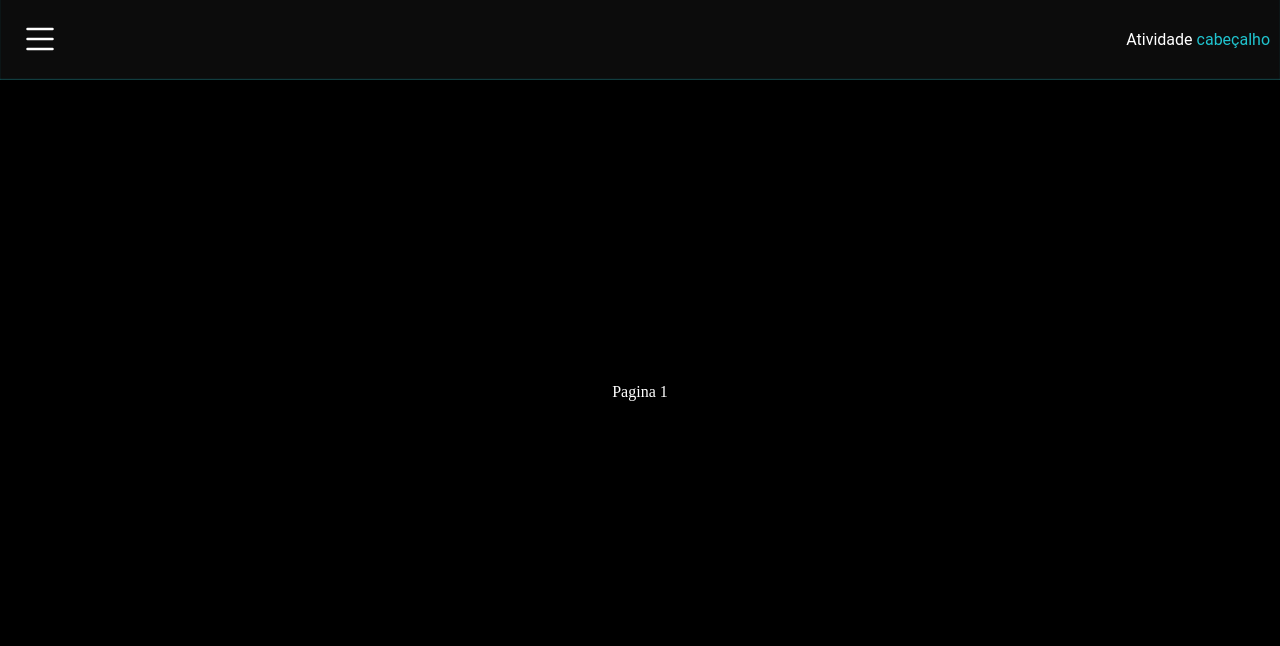
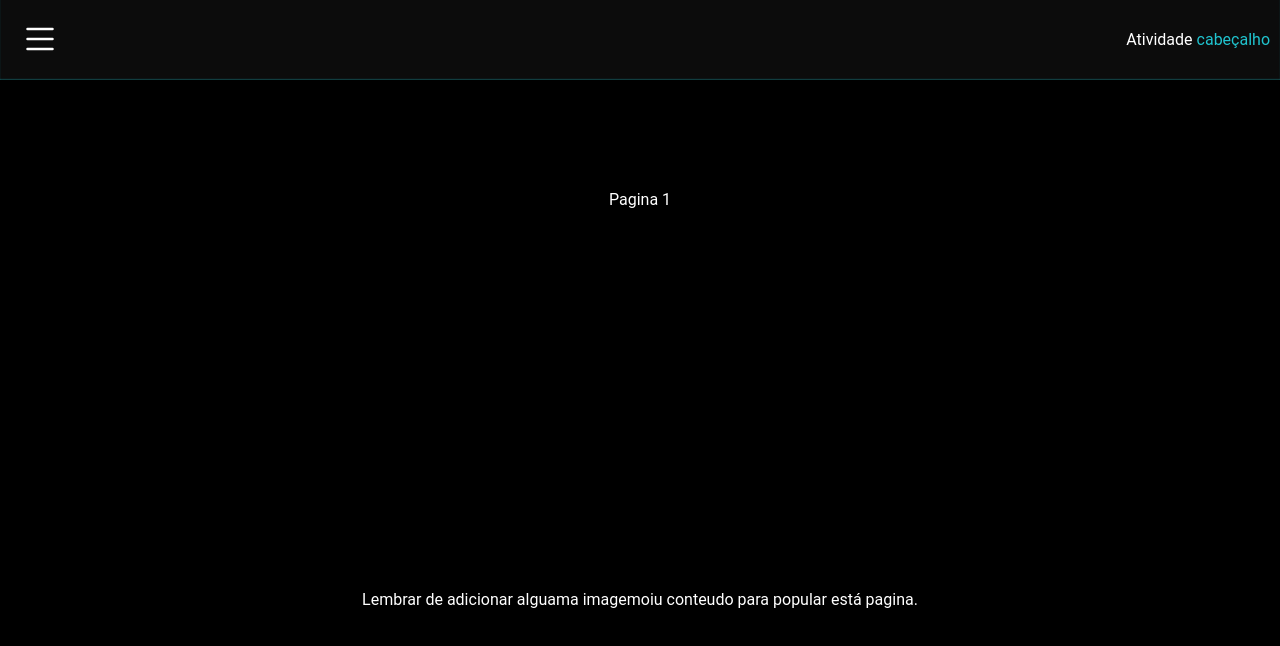
Before and after one commit to hiagogabrielga/Front-end-II, a Next.js app in the folder React/atividade-cabecalho/: page / in a window 1280 px wide. Shown: the top 646 px of the page. Built offline with nearby package versions, Linux system fonts and the light colour scheme.

Commit message:
atualizar

```diff
--- a/React/atividade-cabecalho/src/app/globals.css
+++ b/React/atividade-cabecalho/src/app/globals.css
@@ -53,7 +53,8 @@ table {
 	flex-direction: column;
 }
 
-h2{
+h2, p{
 	color: white;
 	margin: auto;
+	font-family: "Roboto";
 }
--- a/React/atividade-cabecalho/src/app/page.js
+++ b/React/atividade-cabecalho/src/app/page.js
@@ -6,7 +6,7 @@ export default function Home() {
   return (
     <div className="divsoes">
       <h2>Pagina 1</h2>
-      <p>Lembrar de adiciona4r alguama imagemoiu conteudo para popular está pagina.</p>
+      <p>Lembrar de adicionar alguama imagemoiu conteudo para popular está pagina.</p>
     </div>
 
   );
```
